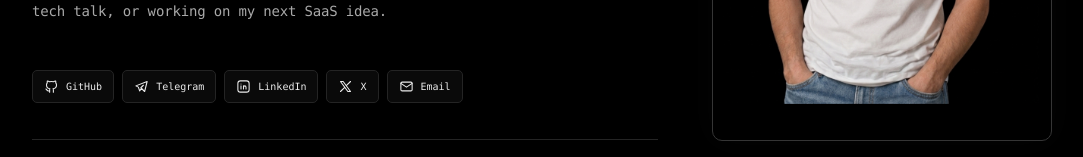
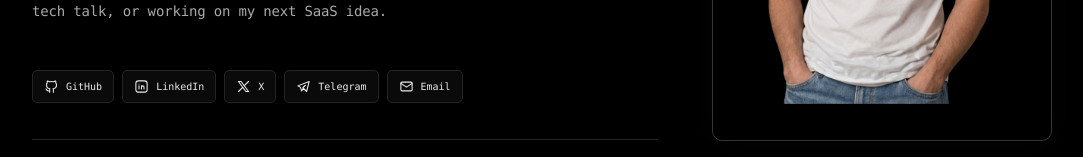
Before and after one commit to husanswe/personal_portfolio_website, a Next.js app: page / in a window 1280 px wide. Shown: the part 532-689 px from the top of the page, without its empty margins (98-1181 px from the left). Built offline with nearby package versions, Linux system fonts and the light colour scheme; no server answers.

Commit message:
Reorder social links to LinkedIn, X, then Telegram

```diff
--- a/src/components/social-links.tsx
+++ b/src/components/social-links.tsx
@@ -3,9 +3,9 @@ import { profile } from "@/lib/portfolio";
 
 const socials = [
   { name: "GitHub", href: profile.github, icon: IconBrandGithub },
-  { name: "Telegram", href: profile.telegram, icon: IconBrandTelegram },
   { name: "LinkedIn", href: profile.linkedin, icon: IconBrandLinkedin },
   { name: "X", href: profile.x, icon: IconBrandX },
+  { name: "Telegram", href: profile.telegram, icon: IconBrandTelegram },
   { name: "Email", href: `mailto:${profile.email}`, icon: IconMail },
 ];
 
```
